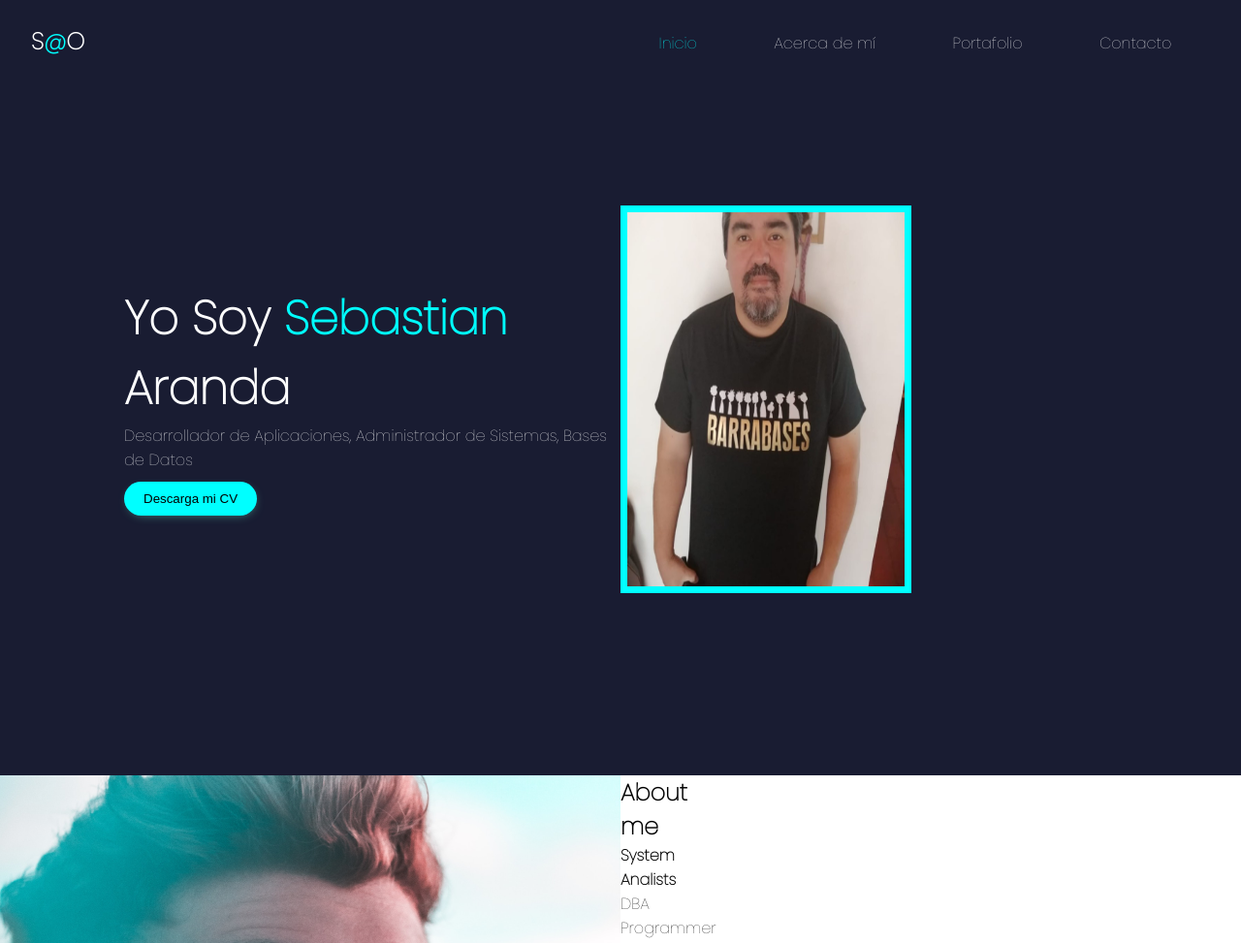
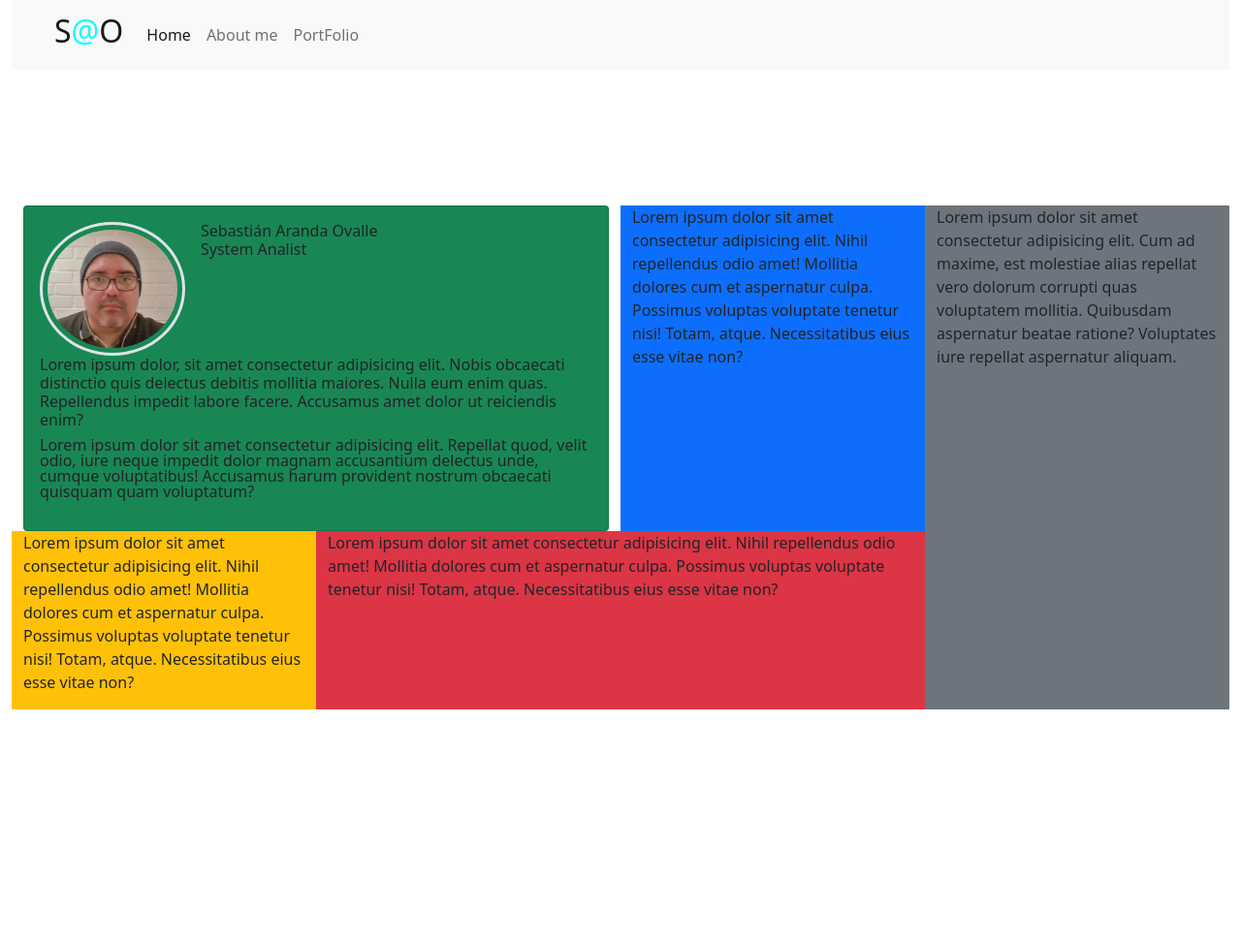
Before and after one commit to saranda40/Portfolio, a plain HTML site: page index.html in a window 1280 px wide. Shown: the top 973 px of the page at 97% size. After the commit the page ends 872 px from the top, so only its background shows below. Drawn offline with nearby package versions, Linux system fonts and the light colour scheme.

Commit message:
cambios
Cambios a boostrap5

```diff
--- a/css/styles.css
+++ b/css/styles.css
@@ -9,19 +9,26 @@
 body {
     font-family: 'Poppins', sans-serif;
     overflow: hidden;
+
 }
 
-.wrapper {
-    width: 100vw;
-    height: 100vh;
-    background-color:#191c32;
-    color: #fff;
-}
+.foto-perfil {
+    border: 1px solid #ddd;
+    border-radius: 4px;
+    padding: 5px;
+    width: 150px;
+  }
+
+  .foto-perfil:hover {
+    box-shadow: 0 0 2px 1px rgba(0, 140, 186, 0.5);
+  }
 
 .navbar {
     display: flex;
     justify-content: space-between;
     padding: 2em;
+    background-color:#191c32;
+    color: #fff;
 }
 
 .brand {
--- a/index.html
+++ b/index.html
@@ -6,46 +6,89 @@
     <meta name="viewport" content="width=device-width, initial-scale=1.0">
     <title>PortFolio Sebastián Aranda</title>
     <link rel="stylesheet" href="css/styles.css">
+    <link href="https://cdn.jsdelivr.net/npm/bootstrap@5.0.2/dist/css/bootstrap.min.css" rel="stylesheet" integrity="sha384-EVSTQN3/azprG1Anm3QDgpJLIm9Nao0Yz1ztcQTwFspd3yD65VohhpuuCOmLASjC" crossorigin="anonymous">
     <link rel="stylesheet" href="https://use.fontawesome.com/releases/v5.15.3/css/all.css" integrity="sha384-SZXxX4whJ79/gErwcOYf+zWLeJdY/qpuqC4cAa9rOGUstPomtqpuNWT9wdPEn2fk" crossorigin="anonymous">
+    <style>
+        @media (min-width: 992px){
+            .alto-100 {
+                height: 100vh;
+            }
+        }
+    </style>
 </head>
 <body>
-    <div class="wrapper">
+   <div class="container-fluid">
     <header>
-            <nav class="navbar">
-                <div class="brand">
-                    <h2>S<span>@</span>O</h2>
+        <nav class="navbar navbar-expand-lg navbar-light bg-light">
+            <div class="container-fluid">
+              <a class="navbar-brand" href="#"><h2>S<span>@</span>O</h2></a>
+              <button class="navbar-toggler" type="button" data-bs-toggle="collapse" data-bs-target="#navbarSupportedContent" aria-controls="navbarSupportedContent" aria-expanded="false" aria-label="Toggle navigation">
+                <span class="navbar-toggler-icon"></span>
+              </button>
+              <div class="collapse navbar-collapse" id="navbarSupportedContent">
+                <ul class="navbar-nav me-auto mb-2 mb-lg-0">
+                  <li class="nav-item">
+                    <a class="nav-link active" aria-current="page" href="#">Home</a>
+                  </li>
+                  <li class="nav-item">
+                    <a class="nav-link" href="#">About me</a>
+                  </li>
+                  <li class="nav-item">
+                    <a class="nav-link" href="#">PortFolio</a>
+                  </li>
+                </ul>
               </div>
-                    <ul class="menu">
-                        <li><a class="active" href="#">Inicio</a></li>
-                        <li><a href="#">Acerca de mí</a></li>
-                        <li><a href="#">Portafolio</a></li>
-                        <li><a href="#">Contacto</a></li>
-                    </ul>
+            </div>
           </nav>
     </header>
-        <main class="main">
-            <div class="info-content">
-                <h1>Yo Soy <span>Sebastian</span> Aranda</h1>
-                <p>Desarrollador de Aplicaciones, Administrador de Sistemas, Bases de Datos</p>
-                <a download="docs/CV_SAO.docx" href="#">
-                    <button class="download-cv">Descarga mi CV</button>
-                    </a>
+    <main>
+        <div class="container-fluid d-flex align-items-center justify-content-center alto-100">
+            <div class="row">
+                <!-- Columna Izquierda -->
+                <div class="col-12 col-lg-9">
+                    <div class="row">
+                        <div class="col-12 col-lg-8">
+                            <article class="card h-100  bg-success">
+                                <div class="card-body">
+                                    <div class="d-flex">
+                                        <img src="/img/foto perfil2.jpg" alt="Sebastián Aranda - Desarrollador de Aplicaciones" class="img-fluid border border-3 rounded-circle foto-perfil">
+                                        <div class="ps-lg-3">
+                                            <h6 class="m-0 h6">Sebastián Aranda Ovalle</h6>
+                                            <p class="m-0 h6">System Analist</p>
                                         </div>
-            <img src="img/foto perfil.jpg" alt="Sebastián Aranda - Desarrollador de Aplicaciones">
-        </main>
+                                    </div>
+                                    <div>
+                                        <p class="h6">Lorem ipsum dolor, sit amet consectetur adipisicing elit. Nobis obcaecati distinctio quis delectus debitis mollitia maiores. Nulla eum enim quas. Repellendus impedit labore facere. Accusamus amet dolor ut reiciendis enim?</p>
+                                        <p class="fs-6 lh-1">Lorem ipsum dolor sit amet consectetur adipisicing elit. Repellat quod, velit odio, iure neque impedit dolor magnam accusantium delectus unde, cumque voluptatibus! Accusamus harum provident nostrum obcaecati quisquam quam voluptatum?</p>
+                                    </div>
+                                </div>
+                            </article>
+                        </div>
+                        <div class="col-12 col-lg-4 bg-primary">
+                            <p>Lorem ipsum dolor sit amet consectetur adipisicing elit. Nihil repellendus odio amet! Mollitia dolores cum et aspernatur culpa. Possimus voluptas voluptate tenetur nisi! Totam, atque. Necessitatibus eius esse vitae non?</p>
+                        </div>
+                        <div class="col-12 col-lg-4 bg-warning">
+                            <p>Lorem ipsum dolor sit amet consectetur adipisicing elit. Nihil repellendus odio amet! Mollitia dolores cum et aspernatur culpa. Possimus voluptas voluptate tenetur nisi! Totam, atque. Necessitatibus eius esse vitae non?</p>
+                        </div>
+                        <div class="col-12 col-lg-8 bg-danger">
+                            <p>Lorem ipsum dolor sit amet consectetur adipisicing elit. Nihil repellendus odio amet! Mollitia dolores cum et aspernatur culpa. Possimus voluptas voluptate tenetur nisi! Totam, atque. Necessitatibus eius esse vitae non?</p>
+                        </div>
                     </div>
 
-    <div class="about">
-      <img src="img/about.png" alt="Acceda a mi perfil de Linkedin">
-      <div class="about-me">
-        <h2>About me</h2>
-        <h4>System Analists</h4>
-        <p>DBA Programmer</p>
-        <div class="divider"></div>
-        <p>Lorem ipsum dolor sit amet, consectetur adipisicing elit, sed do eiusmod tempor incididunt ut labore et dolore magna aliqua. Ut enim ad minim veniam, quis nostrud exercitation ullamco laboris nisi ut aliquip ex ea commodo consequat. Duis aute irure dolor in reprehenderit in voluptate velit esse cillum dolore eu fugiat nulla pariatur. Excepteur sint occaecat cupidatat non proident, sunt in culpa qui officia deserunt mollit anim id est laborum.</p>
-        <p>Lorem ipsum dolor sit amet, consectetur adipisicing elit, sed do eiusmod tempor incididunt ut labore et dolore magna aliqua. Ut enim ad minim veniam, quis nostrud exercitation ullamco laboris nisi ut aliquip ex ea commodo consequat. Duis aute irure dolor in reprehenderit in voluptate velit esse cillum dolore eu fugiat nulla pariatur. Excepteur sint occaecat cupidatat non proident, sunt in culpa qui officia deserunt mollit anim id est laborum.</p>
-        <button class="download-cv">Read More</button>
+                </div>
+                <!-- Columna derecha -->
+                <div class="col-12 col-lg-3 bg-secondary">
+                    <p>Lorem ipsum dolor sit amet consectetur adipisicing elit. Cum ad maxime, est molestiae alias repellat vero dolorum corrupti quas voluptatem mollitia. Quibusdam aspernatur beatae ratione? Voluptates iure repellat aspernatur aliquam.</p>
+                </div>
+
             </div>
         </div>
+    </main>
+    <footer>
+
+    </footer>
+   </div>
+    <script src="https://cdn.jsdelivr.net/npm/@popperjs/core@2.9.2/dist/umd/popper.min.js" integrity="sha384-IQsoLXl5PILFhosVNubq5LC7Qb9DXgDA9i+tQ8Zj3iwWAwPtgFTxbJ8NT4GN1R8p" crossorigin="anonymous"></script>
+    <script src="https://cdn.jsdelivr.net/npm/bootstrap@5.0.2/dist/js/bootstrap.min.js" integrity="sha384-cVKIPhGWiC2Al4u+LWgxfKTRIcfu0JTxR+EQDz/bgldoEyl4H0zUF0QKbrJ0EcQF" crossorigin="anonymous"></script>
 </body>
 </html>
```
Also changed, not shown: img/foto perfil2.jfif (deleted), img/foto perfil2.jpg (added). Lines whose indentation alone changed are shown as unchanged.
